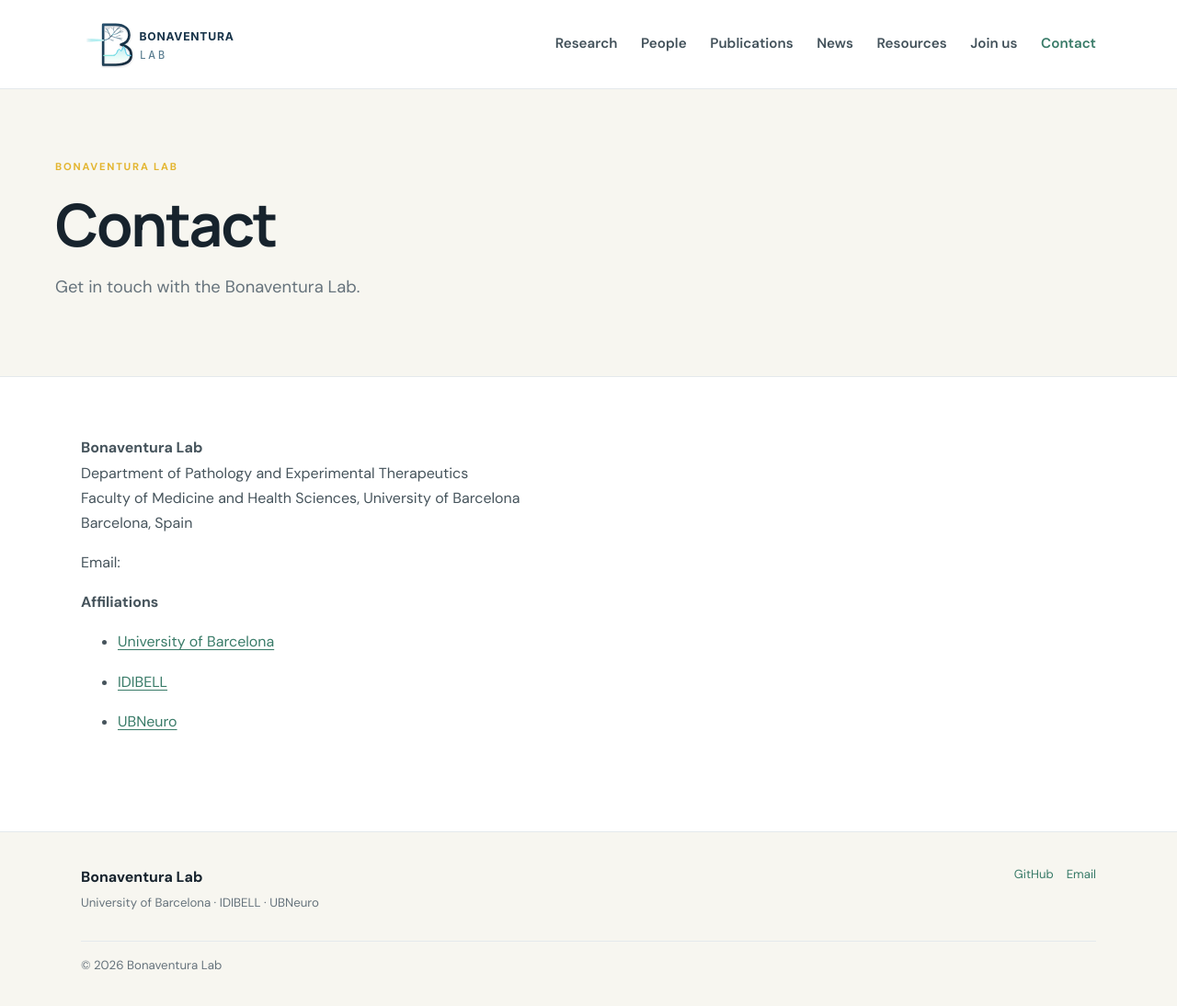
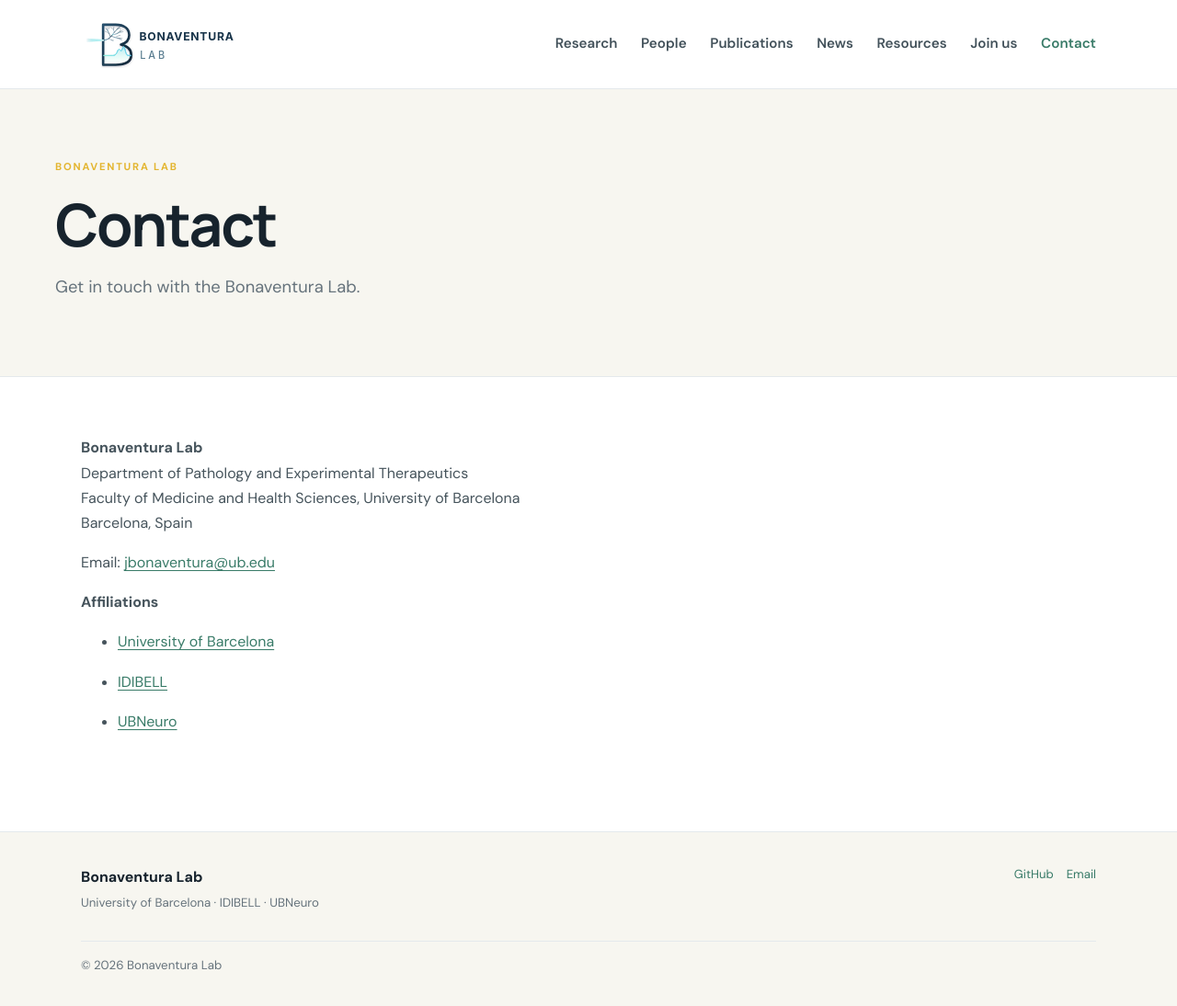
Before and after one commit to BonaventuraLab/BonaventuraLab.github.io, a Jekyll site: the page built from contact.md, in a window 1280 px wide and 1100 px high. Shown: the top 1094 px of the window at 92% size. Built offline with Jekyll 4.4.1, drawn with Linux system fonts in a browser that asks for light colours.

Commit message:
Update links.yml

```diff
--- a/_data/links.yml
+++ b/_data/links.yml
@@ -1,3 +1,3 @@
-email: ""
-google_scholar: ""
+email: jbonaventura@ub.edu
+google_scholar: https://scholar.google.com/citations?user=x0hVzyQAAAAJ&hl=en
 github: https://github.com/BonaventuraLab
```
